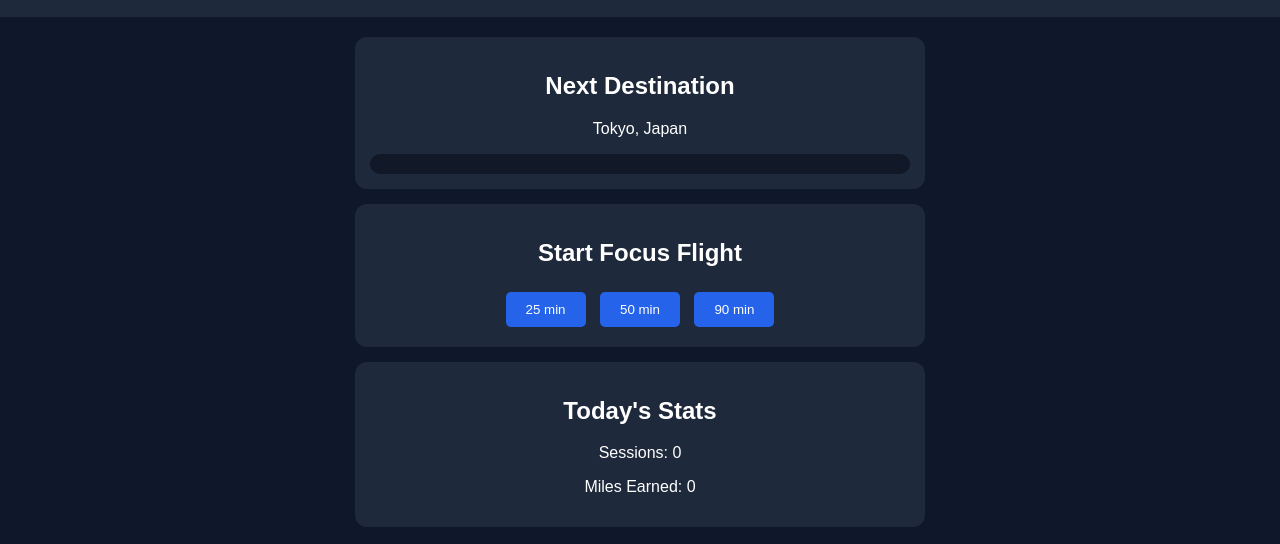
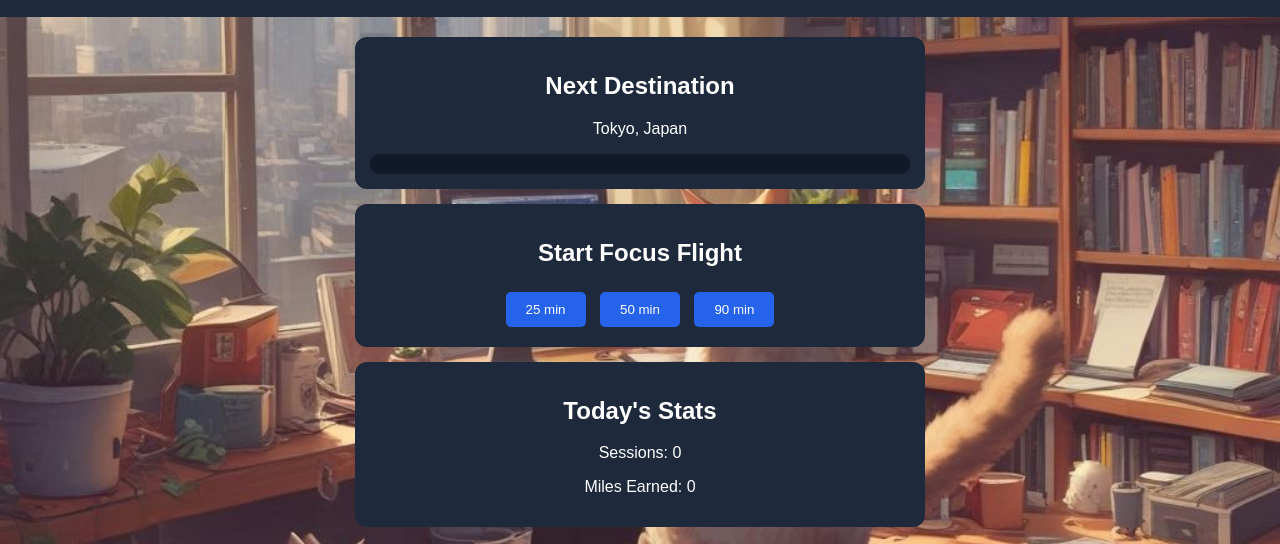
Before and after one commit to srimedhachalla27-svg/Productivity-website, a plain HTML site: page index.html in a window 1280 px wide. Shown: the part 88-632 px from the top of the page. Drawn offline with Linux system fonts and the light colour scheme.

Commit message:
Update style.css

```diff
--- a/style.css
+++ b/style.css
@@ -92,3 +92,13 @@
   gap: 10px;
   margin-top: 10px;
 }
+body {
+  background-image: url('magicstudio-art.jpg'); /* use your uploaded image */
+  background-size: cover;       /* makes it cover the entire screen */
+  background-position: center;  /* center the image */
+  background-repeat: no-repeat;
+  font-family: 'Arial', sans-serif;
+  color: #ffffff;               /* text color for readability */
+  margin: 0;
+  padding: 0;
+}
```
